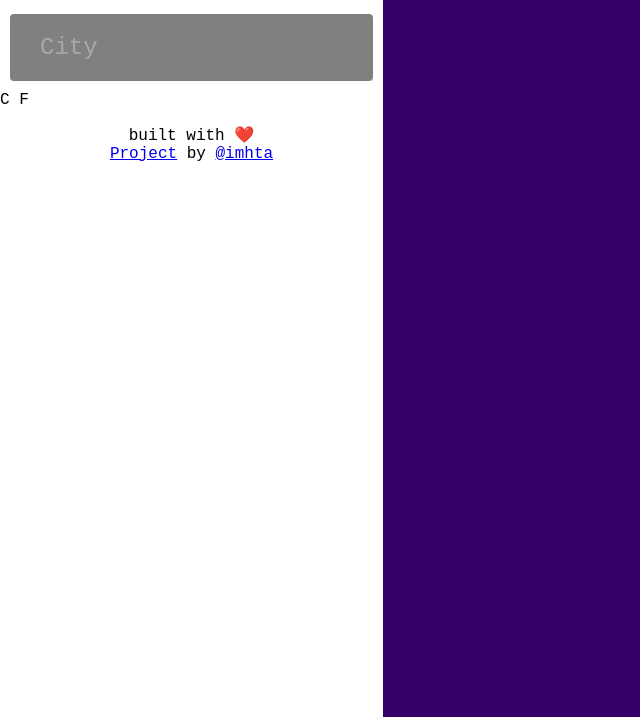
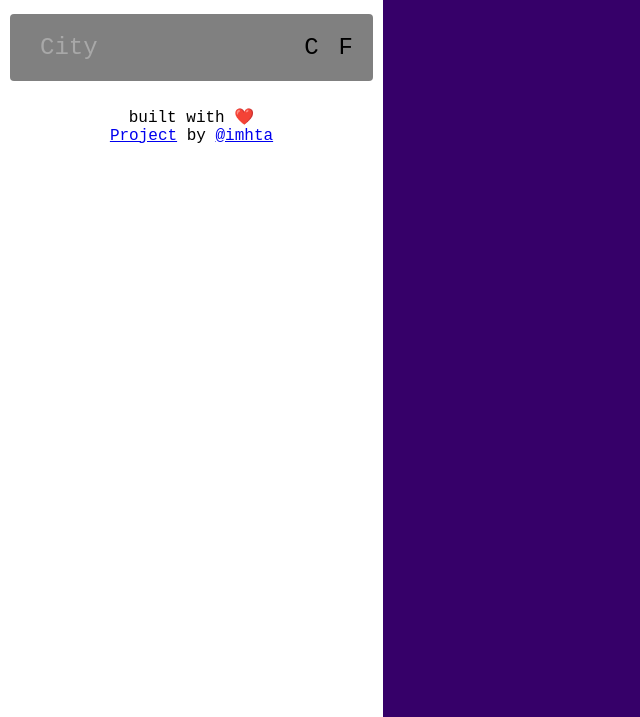
Before and after one commit to imhta/weather-app, a website built with webpack: page dist/index.html in a window 1280 px wide. Shown: the part 83-800 px from the top of the page, without its empty margins (0-640 px from the left). Built offline with nearby package versions, Linux system fonts and the light colour scheme.

Commit message:
style for toggle added

```diff
--- a/src/scss/main.scss
+++ b/src/scss/main.scss
@@ -4,7 +4,8 @@ body {
   main {
     display: flex;
     flex-wrap: wrap;
-
+    #input-wrapper {
+      position: relative;
       input {
         flex-grow: 1;
         padding: 20px 30px;
@@ -20,6 +21,25 @@ body {
           color: rgb(168, 168, 168);
         }
       }
+      #toggle {
+        display: flex;
+        position: absolute;
+        right: 10px;
+        top: 10px;
+        font-size: 24px;
+        margin: 15px 10px;
+        span {
+          padding: 5px 10px;
+          width: 50%;
+          border-radius: 10px;
+        }
+        .is-selected {
+          background-color: blueviolet;
+          color: white;
+        }
+      }
+    }
+
     .title {
       font-size: 30px;
       text-align: center;
```
Also changed, not shown: dist/index.html. Lines whose indentation alone changed are shown as unchanged.
